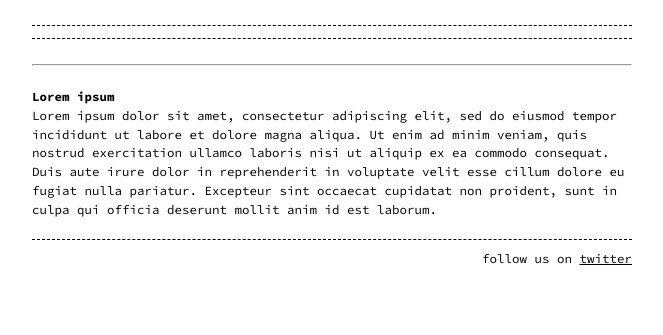
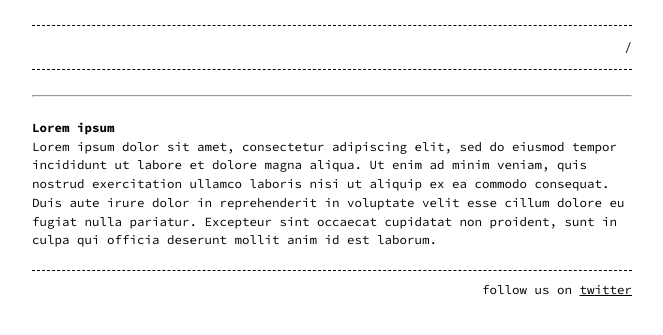
Before and after one commit to esccode/esccode.github.io, a Jekyll site: the page built from index.md, in a window 1280 px wide. Shown: the top 335 px of the page, without its empty margins (308-971 px from the left). Built offline with Jekyll 4.4.1, drawn with Linux system fonts in a browser that asks for light colours.

```diff
--- a/_config.yml
+++ b/_config.yml
@@ -3,8 +3,8 @@
 #google_analytics: UA-NNNNNNNN-N
 
 header_pages:
-#  - index.md
-#  - about.md
+  - index.md
+  - about.md
 
 footer: 'follow us on <a href="https://twitter.com/">twitter</a>'
 
```
